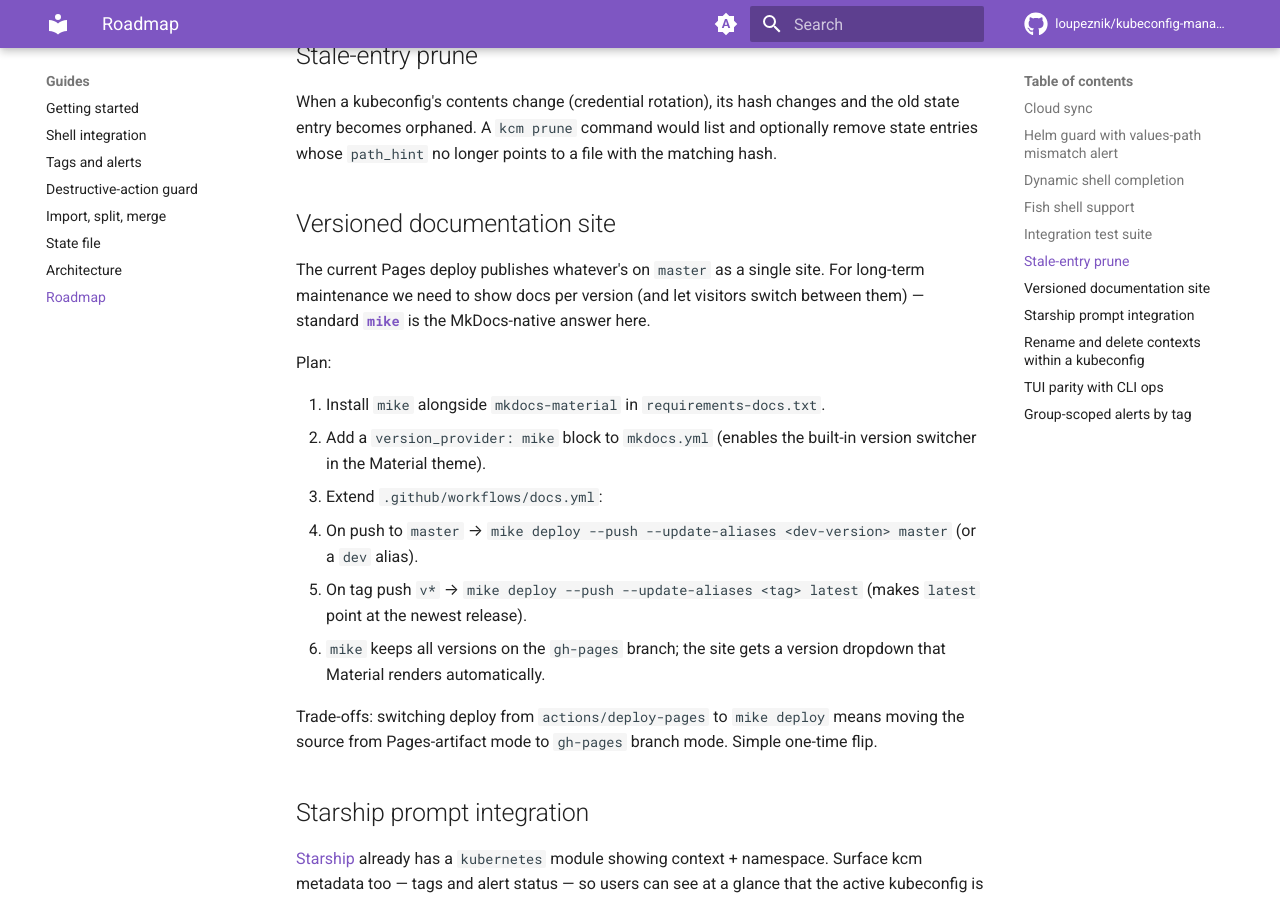
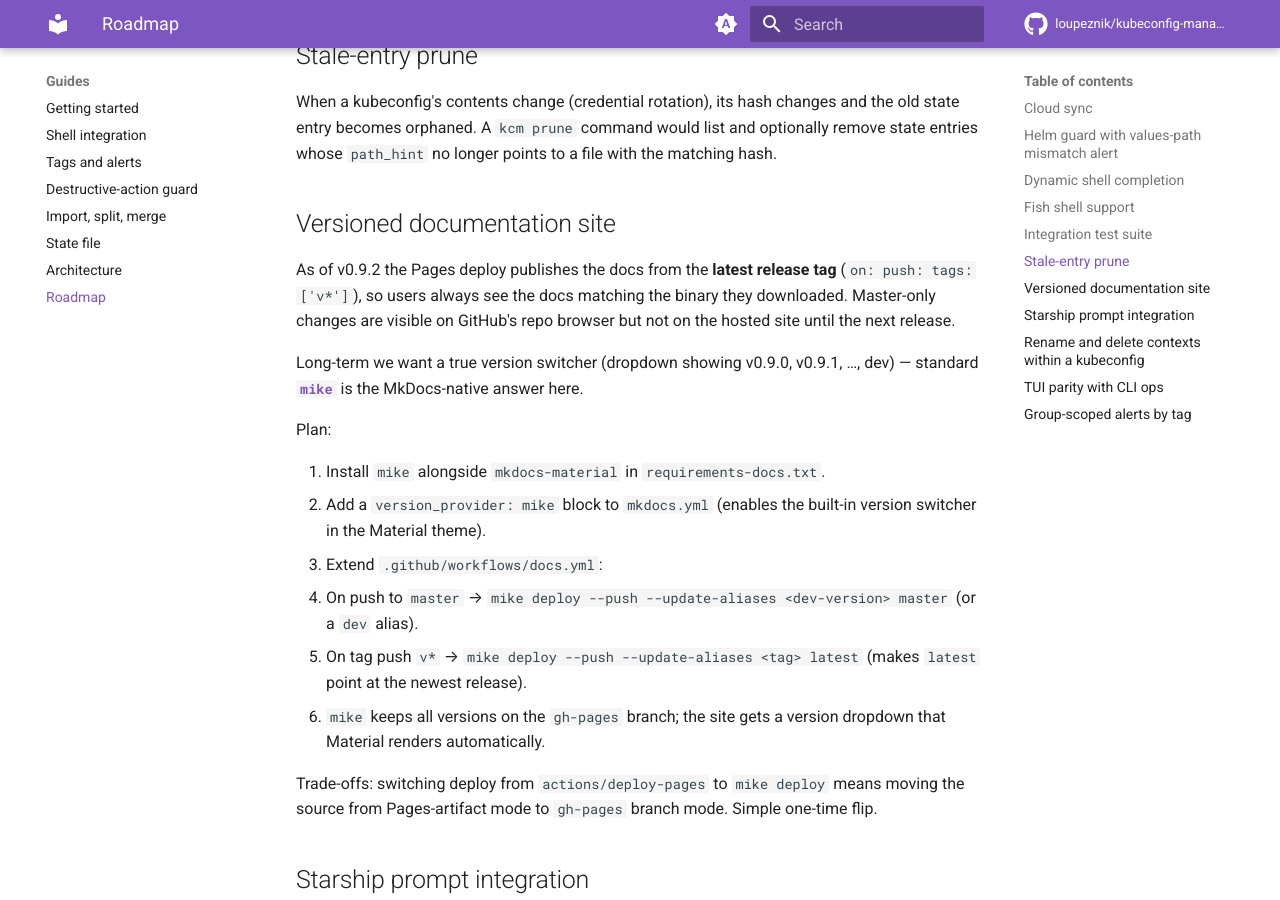
Before and after one commit to Loupeznik/kubeconfig-manager, an MkDocs documentation site: the page built from docs/roadmap.md, in a window 1280 px wide and 900 px high, scrolled down 2271 px. Built offline with MkDocs 1.6.1 and Material for MkDocs 9.7.7, drawn with Linux system fonts in a browser that asks for light colours; comment, search, counter and statistics services are not loaded.

Commit message:
Deploy docs site from the latest release tag instead of master

```diff
--- a/docs/roadmap.md
+++ b/docs/roadmap.md
@@ -60,7 +60,9 @@ When a kubeconfig's contents change (credential rotation), its hash changes and
 
 ## Versioned documentation site
 
-The current Pages deploy publishes whatever's on `master` as a single site. For long-term maintenance we need to show docs per version (and let visitors switch between them) — standard [**`mike`**](https://github.com/jimporter/mike) is the MkDocs-native answer here.
+As of v0.9.2 the Pages deploy publishes the docs from the **latest release tag** (`on: push: tags: ['v*']`), so users always see the docs matching the binary they downloaded. Master-only changes are visible on GitHub's repo browser but not on the hosted site until the next release.
+
+Long-term we want a true version switcher (dropdown showing v0.9.0, v0.9.1, …, dev) — standard [**`mike`**](https://github.com/jimporter/mike) is the MkDocs-native answer here.
 
 Plan:
 
```
Also changed, not shown: 1 other file.
